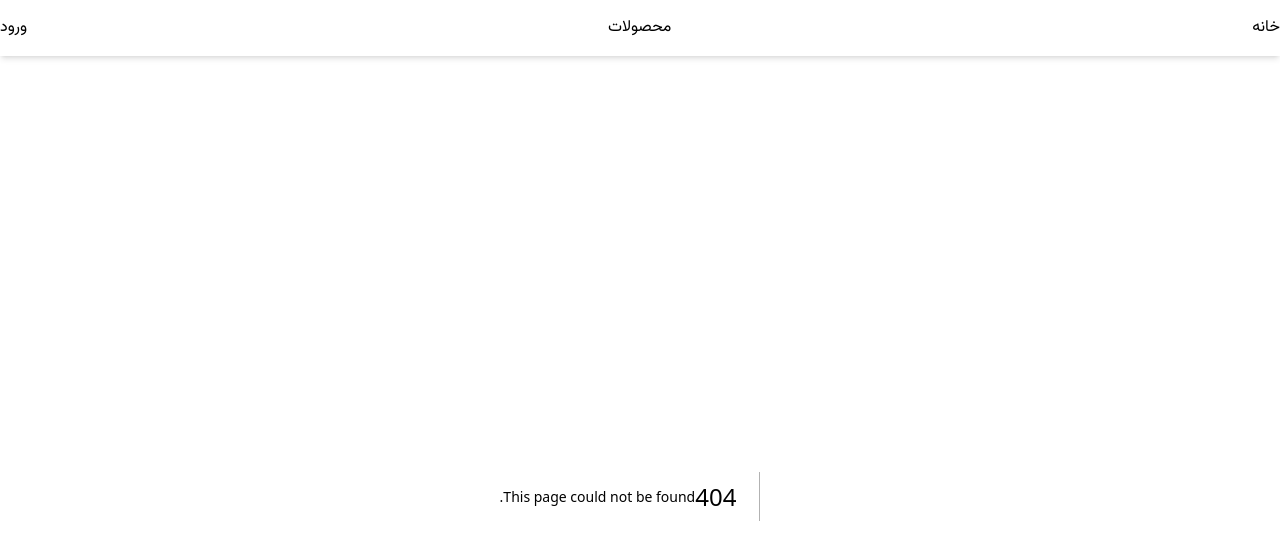
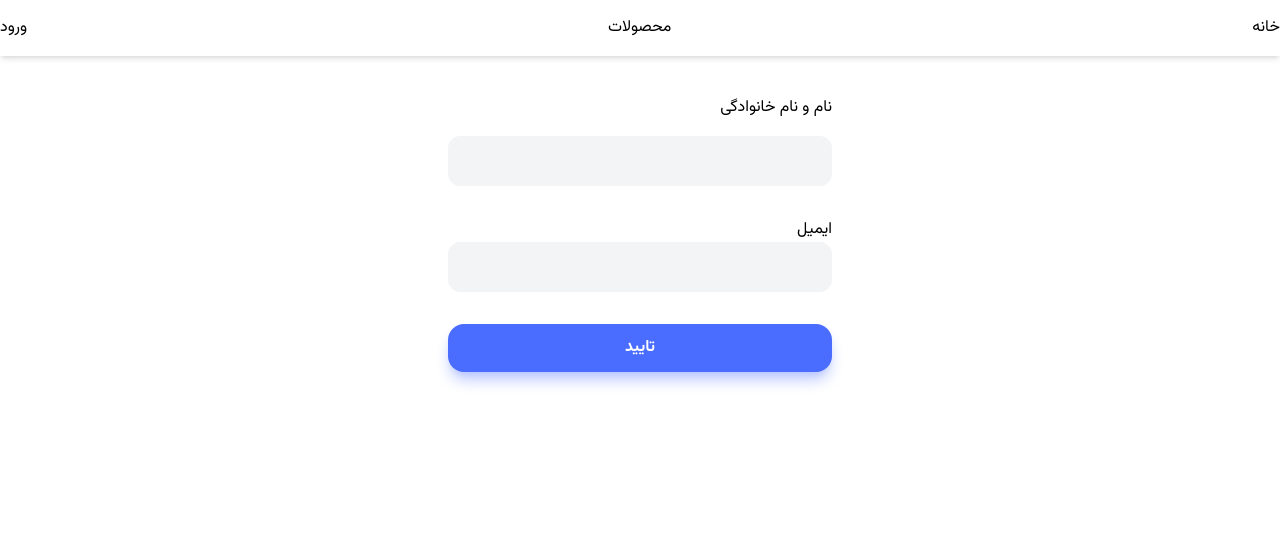
Before and after one commit to HamidSamiee/shop, a Next.js app: page /complete-profile in a window 1280 px wide. Before the commit this address had no page. Shown: the top 560 px of the page. Built offline with nearby package versions, Linux system fonts and the light colour scheme; no server answers.

Commit message:
complete-profile with react hook form

```diff
--- a/package.json
+++ b/package.json
@@ -15,7 +15,9 @@
     "next": "14.2.3",
     "react": "^18",
     "react-dom": "^18",
+    "react-hook-form": "^7.51.4",
     "react-hot-toast": "^2.4.1",
+    "react-icons": "^5.2.1",
     "react-loader-spinner": "^6.1.6",
     "react-otp-input": "^3.1.1"
   },
--- a/src/app/auth/CheckOTPForm.jsx
+++ b/src/app/auth/CheckOTPForm.jsx
@@ -2,31 +2,36 @@ import toPersianDigits from '@/utils/toPersianDigits'
 import React from 'react'
 import { Circles } from 'react-loader-spinner'
 import OTPInput from 'react-otp-input'
+import { MdKeyboardBackspace } from "react-icons/md";
 
 const CheckOTPForm = ({otpResponse, onSubmit, checkPending,otp,setOtp,setStep,time,onResendOtp }) => {
 
 
   return (
-      <form className='space-y-10' onSubmit={onSubmit}>
-          <div className="space-y-3">
-                <button className="text-primary-900 mb-4" onClick={()=>setStep(s=>s-1)}>برگشت</button>
+      <form className='space-y-8' onSubmit={onSubmit}>
+          <div className="space-y-2">
+                <button className="text-primary-900 mb-4" onClick={()=>setStep(s=>s-1)}>
+                    <MdKeyboardBackspace className='rotate-180 font-bold' />
+                </button>
                 <p className="">
                   {otpResponse && <p className=''>{otpResponse?.message}</p>}
                 </p>
-                <p className="font-bold">کد تایید را وارد کنید</p>
+
                 <div className="">
                         { time > 0 ?
-                        <p className='text-red-400 w-2/5 text-sm flex items-center justify-between'>  <span className='font-bold '>{toPersianDigits(time)}</span>  <span className="text-primary-900">ثانیه تا ارسال مجدد کد  </span></p>
+                        <p className='text-red-400 p-1 w-2/5 text-sm flex items-center justify-between'>  <span className='font-bold '>{toPersianDigits(time)}</span>  <span className="text-primary-900">ثانیه تا ارسال مجدد کد  </span></p>
                         :
                         <button
-                            className="text-primary-900 font-bold"
+                            className="text-primary-900 font-bold p-1"
                             onClick={onResendOtp}
                         >
                             ارسال مجدد کد ؟
                         </button>
                     }
                 </div>
+
           </div>
+          <p className="font-bold">کد تایید را وارد کنید</p>
           <OTPInput
                 className="textField__input"
                 value={otp}
@@ -41,7 +46,7 @@ const CheckOTPForm = ({otpResponse, onSubmit, checkPending,otp,setOtp,setStep,ti
                         borderRadius:"0.5rem"
                     }
                 }
-                containerStyle="flex gap-x-2 justify-center"
+                containerStyle="flex gap-x-2 flex-row-reverse justify-center"
                 renderInput={(props) => <input {...props} />}
           />
           <div className="flex justify-center">
--- a/src/app/auth/page.jsx
+++ b/src/app/auth/page.jsx
@@ -5,6 +5,7 @@ import toast from 'react-hot-toast';
 import { useMutation } from '@tanstack/react-query';
 import { checkOtp, getOtp } from '@/services/authServices';
 import CheckOTPForm from './CheckOTPForm';
+import { useRouter } from 'next/navigation';
 const RESEND_TIME = 90;
 
 const AuthPage = () => {
@@ -13,6 +14,7 @@ const AuthPage = () => {
     const [otp, setOtp] = useState('');
     const [step, setStep] = useState(1);
     const [time, setTime] = useState(RESEND_TIME);
+    const router = useRouter();
 
     useEffect(() => {
 
@@ -50,9 +52,13 @@ const AuthPage = () => {
     const checkOtpHandler = async(e) => {
         e.preventDefault();
         try {
-            const data = await mutateCheckOtp({phoneNumber,otp});
-            toast.success(data.message)
-            console.log(data.message)
+            const {message,user}= await mutateCheckOtp({phoneNumber,otp});
+            toast.success(message)
+            if (user.isActive) {
+                router.push("/");
+            } else {
+                router.push("/complete-profile")
+            }
         } catch (error) {
             toast.error(error?.response?.data?.message)
         }
--- /dev/null
+++ b/src/app/complete-profile/page.jsx
@@ -0,0 +1,97 @@
+"use client"
+import { completeProfile } from '@/services/authServices';
+import { useMutation } from '@tanstack/react-query';
+import React, { useState } from 'react'
+import { useForm } from 'react-hook-form'
+import toast from 'react-hot-toast';
+import { Circles } from 'react-loader-spinner';
+
+const CompleteProfile = () => {
+
+
+    const { handleSubmit, register,formState:{errors} } = useForm();
+
+    const { isPending:isCompletingProfile,mutateAsync} = useMutation({
+        mutationFn:completeProfile
+    })
+
+    const onSubmit = async (data) => {
+        console.log(data)
+        try {
+            const {message,user}= await mutateAsync(data);
+            toast.success(message)
+           console.log(message)
+        } catch (error) {
+            toast.error(error?.response?.data?.message)
+        }
+
+    }
+
+  return (
+      <div className='flex justify-center '>
+          <div className='w-full sm:max-w-sm'>
+
+              <form onSubmit={handleSubmit(onSubmit)} className='space-y-8'>
+                    <div>
+                        <label htmlFor="name" className='block mb-4'>نام و نام خانوادگی</label>
+                        <input
+                            id="name"
+                            {...register('name', {
+                                required: true,
+                                validate: {
+                                    minLength: (v) => v.length >= 5,
+                                    matchPattern: (v) => /^[a-zA-Z0-9_]+$/.test(v),
+                                }
+                            })}
+                            className='textField__input'
+                        />
+                         {errors.name?.type === "required" && (
+                                <small className='text-red-500'>نام کاربری را وارد کنید</small>
+                            )}
+
+                            {errors.name?.type === "minLength" && (
+                                <small className='text-red-500'>نام کاربری حداقل باید ۵ کاراکتر باشد</small>
+                            )}
+
+                            {errors.name?.type === "matchPattern" && (
+                                <small className='text-red-500'>نام کاربری باید حداقل یک کاراکترحروف و کاراکتر عددو کاراکتر خاص باشد</small>
+                            )}
+                    </div>
+
+                    <div>
+                        <label htmlFor="email">ایمیل</label>
+                        <input
+                            id="email"
+                            {...register("email", {
+                            required: "ایمیل را وارد کنید",
+                            validate: {
+                                maxLength: (v) =>
+                                v.length <= 50 || "ایمیل باید کمتر از ۵۰ کاراکتر باشد",
+                                matchPattern: (v) =>
+                                /^\w+([.-]?\w+)*@\w+([.-]?\w+)*(\.\w{2,3})+$/.test(v) ||
+                                "ایمیل نامعتبر است",
+                            },
+                            })}
+                            className='textField__input'
+                        />
+
+                        {errors.email?.message && (
+                            <small className='text-red-500'>{errors.email.message}</small>
+                        )}
+                    </div>
+                    {
+                        isCompletingProfile ?
+                            <Circles  height='50px' color='blue' />
+                            :
+                            <button type='submit' className='btn wh btn--primary w-full flex justify-center'>
+                                    تایید
+                            </button>
+                    }
+              </form>
+
+        </div>
+    </div>
+  )
+}
+
+export default CompleteProfile
--- a/src/services/authServices.js
+++ b/src/services/authServices.js
@@ -7,3 +7,7 @@ export function getOtp(data) {
 export function checkOtp(data) {
     return http.post('/user/check-otp', data).then(({ data }) => data.data);
 }
+
+export function completeProfile(data) {
+    return http.post('/user/complete-profile', data).then(({ data }) => data.data);
+}
```
Also changed, not shown: 1 other file (tests, documents, lock files or other folders).
